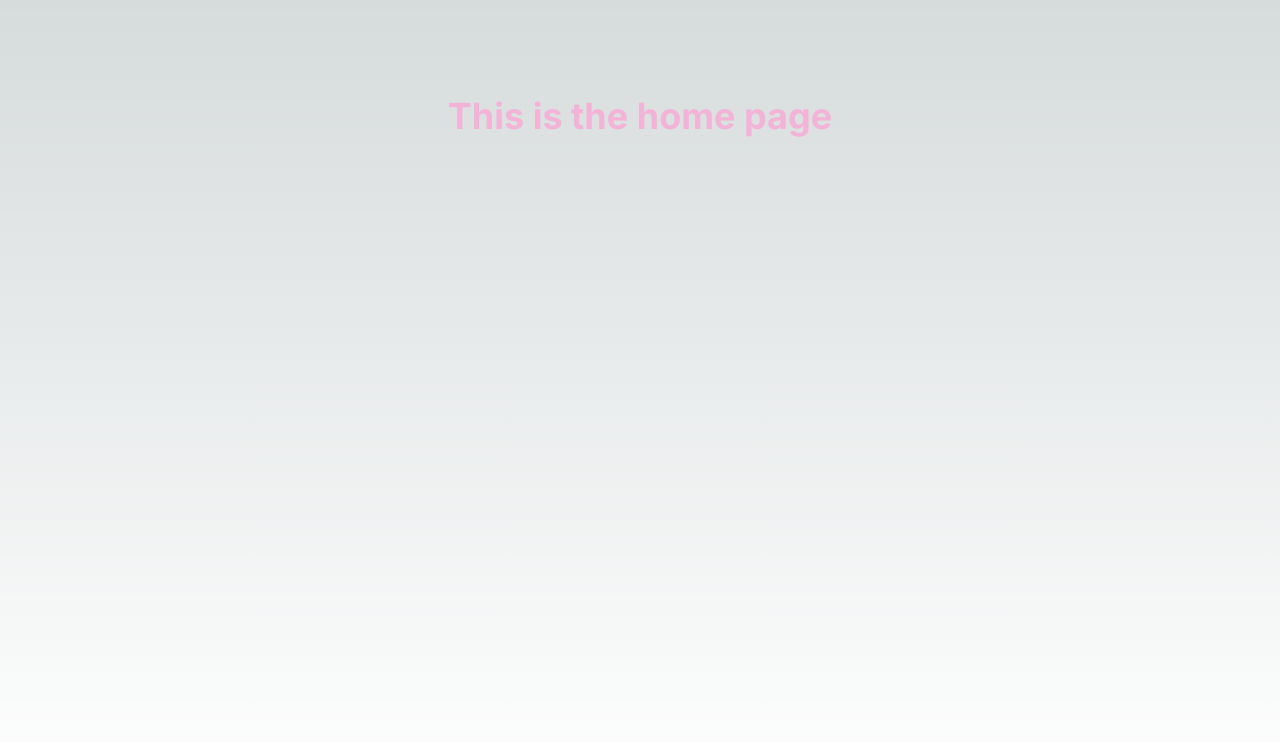
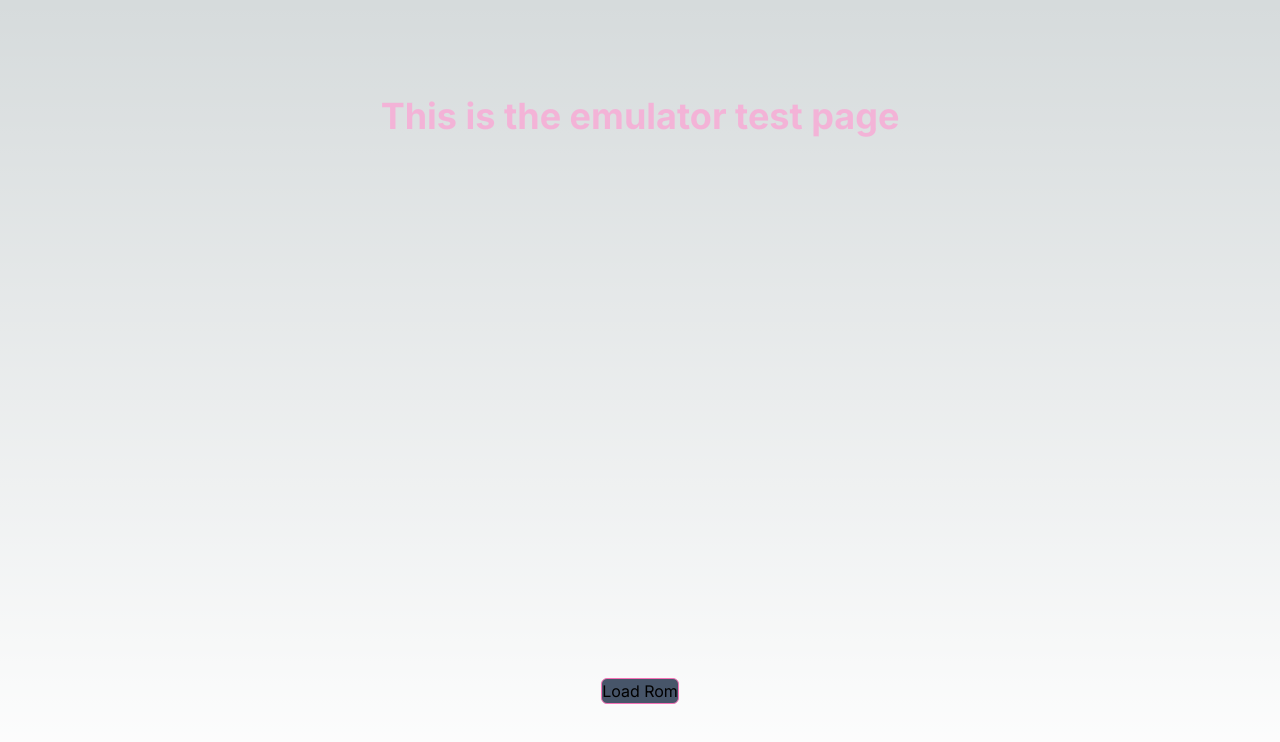
Before and after one commit to Clavvv/VirtualArcade, a Next.js app: page / in a window 1280 px wide. Shown: the top 742 px of the page. Built offline with nearby package versions, Linux system fonts and the light colour scheme.

Commit message:
add emulatorJS component and filehandling

```diff
--- a/app/page.js
+++ b/app/page.js
@@ -1,16 +1,44 @@
 'use client'
-import { useState } from 'react'
-
-
+import React, { useState, useRef, useEffect } from 'react';
+import { EmulatorJS } from 'react-emulatorjs';
 
 export default function Home() {
+  const gameRef = useRef(null);
+  const [rom, setRom] = useState("");
+
+  const handleFileUpload = (e) => {
+    const file = e.target.files[0]
+
+    if (file) {
+      const newURL= URL.createObjectURL(file);
+      setRom(newURL);
+    }
+  };
+
+  useEffect(() => {
+  }, [rom]);
+
+  const handleButtonClick = () => {
+    gameRef.current.click();
+  };
 
   return (
     <main className="flex min-h-screen flex-col items-center justify-between p-24">
       <div className="text-pink-300/80 text-4xl font-bold">
-        This is the home page
+        This is the emulator test page
       </div>
 
+      <div>
+        <div>
+          {rom && <EmulatorJS EJS_core="gb" EJS_gameUrl={rom} />}
+        </div>
+
+        <input className="hidden" type="file" ref={gameRef} onChange={handleFileUpload} />
+
+        <button className="bg-slate-600 border border-pink-400 rounded-md" onClick={handleButtonClick}>
+          Load Rom
+        </button>
+      </div>
     </main>
   );
 }
```
Also changed, not shown: package.json (+5 -4 lines), 2 other files (tests, documents, lock files or other folders).
